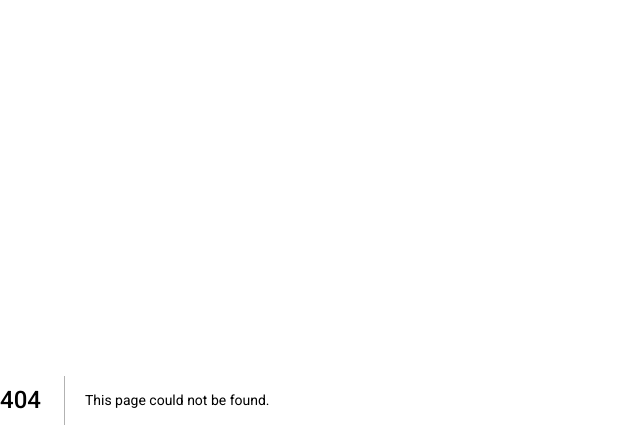
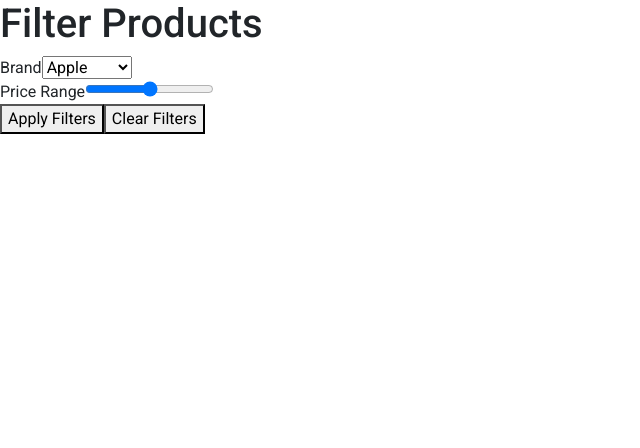
Before and after one commit to shadirahdari/Telia-E-shop, a Next.js app: page /filter in a window 1280 px wide. Before the commit this address had no page. Shown: the top 448 px of the page, without its empty margins (0-640 px from the left). Built offline with nearby package versions, Linux system fonts and the light colour scheme.

Commit message:
added page navigation, added product filters, added finish order

```diff
--- /dev/null
+++ b/app/filter/page.tsx
@@ -0,0 +1,61 @@
+"use client"; // You must add this for client components
+
+import { useRouter } from "next/navigation";
+import React, { useState } from "react";
+
+const ProductFilterPage = () => {
+  const router = useRouter();
+
+  const [brand, setBrand] = useState("Apple");
+  const [price, setPrice] = useState([0, 1000]);
+
+  const handleBrandChange = (e) => setBrand(e.target.value);
+  const handlePriceChange = (e) => setPrice([e.target.min, e.target.max]);
+
+  const handleApply = () => {
+    // Add logic to filter products based on brand, price, etc.
+    console.log(`Filtering by: Brand: ${brand}, Price: ${price}`);
+    router.push(`/?brand=${brand}`);
+  };
+
+  const handleClear = () => {
+    router.push(`/`);
+  };
+
+  return (
+    <div className="filter-page">
+      <h1>Filter Products</h1>
+      <form>
+        <div className="filter-option">
+          <label>Brand</label>
+          <select value={brand} onChange={handleBrandChange}>
+            <option value="Apple">Apple</option>
+            <option value="Samsung">Samsung</option>
+            <option value="OnePlus">OnePlus</option>
+            <option value="Google">Google</option>
+          </select>
+        </div>
+
+        <div className="filter-option">
+          <label>Price Range</label>
+          <input
+            type="range"
+            min="0"
+            max="1000"
+            value={price}
+            onChange={handlePriceChange}
+          />
+        </div>
+
+        <button type="button" onClick={handleApply}>
+          Apply Filters
+        </button>
+        <button type="button" onClick={handleClear}>
+          Clear Filters
+        </button>
+      </form>
+    </div>
+  );
+};
+
+export default ProductFilterPage;
--- a/package.json
+++ b/package.json
@@ -17,6 +17,7 @@
     "react-dom": "^18",
     "react-hook-form": "^7.53.0",
     "react-icons": "^5.2.1",
+    "react-router-dom": "^6.26.2",
     "vit": "^0.0.1",
     "zod": "^3.23.8"
   },
--- a/tsconfig.json
+++ b/tsconfig.json
@@ -21,6 +21,6 @@
       "@/*": ["./*"]
     }
   },
-  "include": ["next-env.d.ts", "**/*.ts", "**/*.tsx", ".next/types/**/*.ts", "app/components/StockStatus copy", "app/components/ProductCard/index.js", "app/components/Form/index.tsx"],
+  "include": ["next-env.d.ts", "**/*.ts", "**/*.tsx", ".next/types/**/*.ts", "app/components/StockStatus copy", "app/components/ProductCard/index.js", "app/finish/index.tsx"],
   "exclude": ["node_modules"]
 }
```
Also changed, not shown: app/PhonesList.js (+7 -3 lines), app/components/ProductCard/index.js (+7 -0 lines), app/page.tsx (+17 -3 lines), app/finish/page.tsx (renamed from app/components/Form/index.tsx), app/finish/style.css (renamed from app/components/Form/style.css), 1 other file (tests, documents, lock files or other folders).
